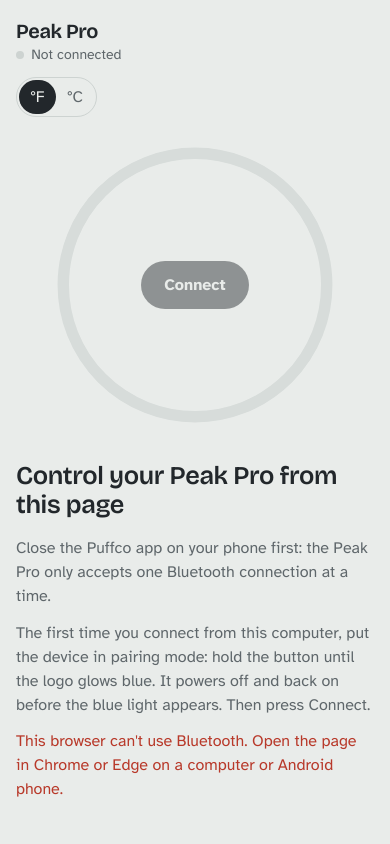
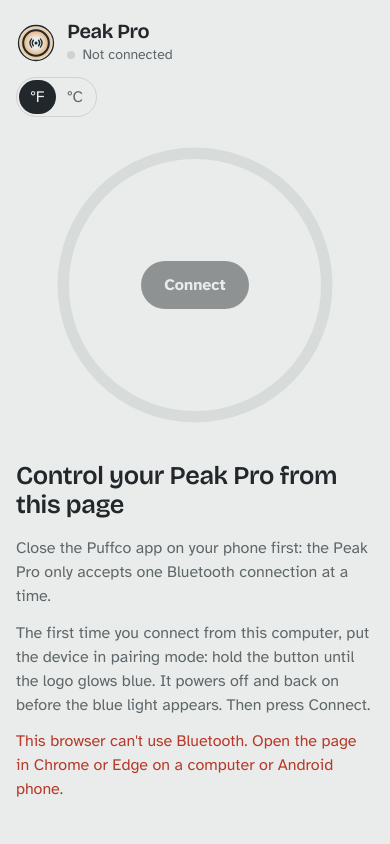
Before and after one commit to magikh0e/puffco-peak-control, a plain HTML site: page index.html in a window 390 px wide. Shown: the top 844 px of the page. Drawn offline with nearby package versions, Linux system fonts and the light colour scheme.

Commit message:
Header: show the glow-ring mark beside the title

```diff
--- a/css/app.css
+++ b/css/app.css
@@ -95,6 +95,10 @@ button, input, select { font: inherit; color: inherit; }
 .conn[data-state="busy"]::before { background: var(--ash); }
 .conn[data-state="on"]::before { background: var(--glow); box-shadow: 0 0 0 3px var(--glow-soft); }
 .conn[data-state="error"]::before { background: var(--alarm); }
+
+.bar-brand { display: flex; align-items: center; gap: 0.7rem; min-width: 0; }
+.bar-logo { width: 2.5rem; height: 2.5rem; flex: none; display: block; }
+.bar-id { min-width: 0; }
 
 .bar-actions { display: flex; align-items: center; gap: 0.75rem; }
 
@@ -426,7 +430,7 @@ input[type="checkbox"] { width: 1.2rem; height: 1.2rem; accent-color: var(--glow
   .profile-dots { grid-template-columns: repeat(2, minmax(0, 1fr)); }
   .action-row .btn-heat, .action-row .btn-stop { flex: 1 1 100%; }
   .bar { flex-wrap: wrap; row-gap: 0.75rem; padding-bottom: 0.5rem; }
-  .bar-id { flex: 1 1 100%; }
+  .bar-brand { flex: 1 1 100%; }
   .bar-actions { flex: 1 1 100%; justify-content: space-between; }
   .bar h1 { font-size: var(--step-1); }
 }
--- a/index.html
+++ b/index.html
@@ -9,13 +9,16 @@
   <link rel="preconnect" href="https://fonts.googleapis.com">
   <link rel="preconnect" href="https://fonts.gstatic.com" crossorigin>
   <link href="https://fonts.googleapis.com/css2?family=Atkinson+Hyperlegible:ital,wght@0,400;0,700;1,400&family=Bricolage+Grotesque:opsz,wght@12..96,300..800&display=swap" rel="stylesheet">
-  <link rel="stylesheet" href="css/app.css?v=1">
+  <link rel="stylesheet" href="css/app.css?v=2">
 </head>
 <body>
   <header class="bar">
-    <div class="bar-id">
-      <h1 id="device-title">Peak Pro</h1>
-      <p id="conn-status" class="conn" data-state="idle" aria-live="polite">Not connected</p>
+    <div class="bar-brand">
+      <img class="bar-logo" src="favicon.svg" alt="" width="40" height="40">
+      <div class="bar-id">
+        <h1 id="device-title">Peak Pro</h1>
+        <p id="conn-status" class="conn" data-state="idle" aria-live="polite">Not connected</p>
+      </div>
     </div>
     <div class="bar-actions">
       <div class="unit-toggle" role="group" aria-label="Temperature unit">
```
